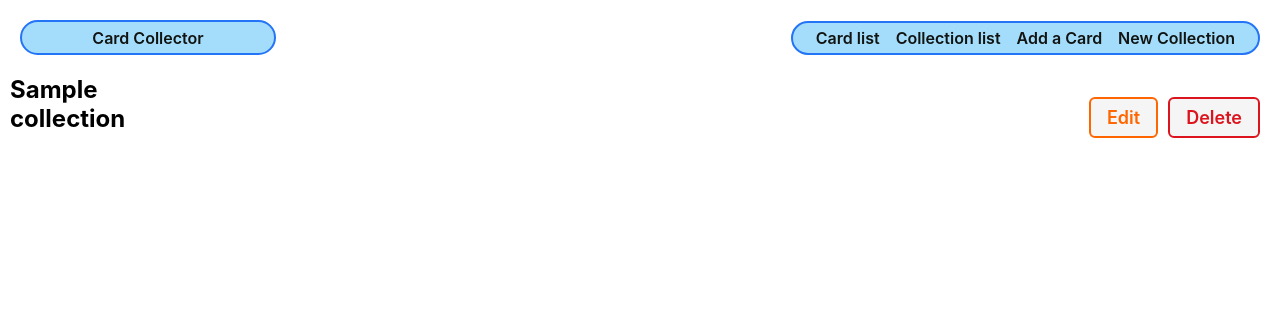
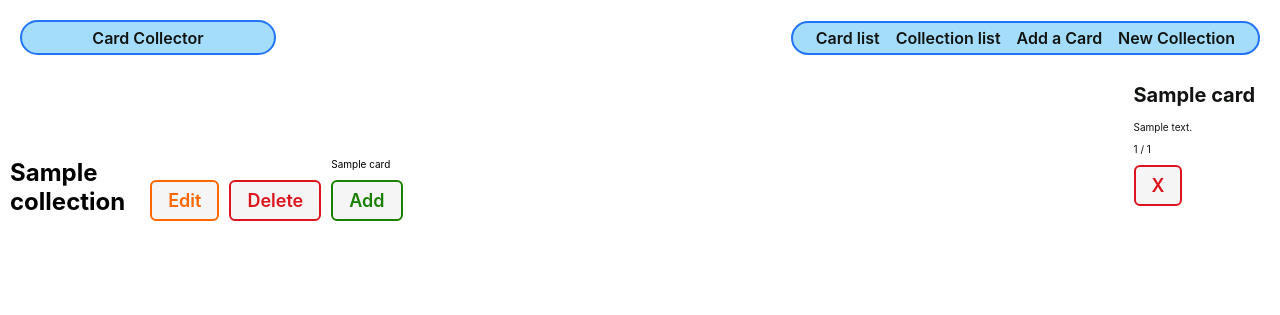
Before and after one commit to jallen105/django-crud-app-lab, a Django app: page /collections/1/ in a window 1280 px wide. Shown: the top 315 px of the page. Run offline with Django 5.2, Linux system fonts and the light colour scheme; tables that the repository leaves empty hold one stand-in row (values such as "Sample post").

Commit message:
added the add and remove card functions for collections.

```diff
--- a/my_app/templates/my_app/collection_detail.html
+++ b/my_app/templates/my_app/collection_detail.html
@@ -6,17 +6,32 @@
 {% block content %}
 
 <h2>{{ collection.name }}</h2>
+<a href="{% url "collection-update" collection.id %}" class="btn warn">Edit</a>
+<a href="{% url "collection-delete" collection.id %}" class="btn danger">Delete</a>
+
+<div>
+    {% for card in card_list %}
+    <p>{{ card.name }}</p>
+    <form action="{% url "add-card" collection.id card.id %}" method='post' >
+        {% csrf_token %}
+        <button type='submit' class='btn submit'>Add</button>
+    </form>
+    {% endfor %}
+</div>
 
 <div class="card-content">
-{% for card in collection.card.all %}
+{% for card in collection.cards.all %}
     <div class="card-details">
         <h1>{{ card.name }}</h1>
         <p>{{ card.oracle_text }}</p>
         <p>{{ card.power}} / {{ card.toughness }}</p>
+        <form action="{% url "remove-card" collection.id card.id %}" method='delete' >
+            {% csrf_token %}
+            <button type='submit' class='btn danger'>X</button>
+        </form>
     </div>
 {% endfor %}
 </div>
-<a href="{% url "collection-update" collection.id %}" class="btn warn">Edit</a>
-<a href="{% url "collection-delete" collection.id %}" class="btn danger">Delete</a>
+
 
 {% endblock %}
--- a/my_app/urls.py
+++ b/my_app/urls.py
@@ -13,5 +13,7 @@ urlpatterns = [
     path('collections/<int:pk>/', views.CollectionDetail.as_view(), name='collection-detail'),
     path('collections/create/', views.CollectionCreate.as_view(), name='collection-create'),
     path('collections/<int:pk>/update/', views.CollectionUpdate.as_view(), name='collection-update'),
-    path('collections/<int:pk>/delete/', views.CollectionDelete.as_view(), name='collection-delete')
+    path('collections/<int:pk>/delete/', views.CollectionDelete.as_view(), name='collection-delete'),
+    path('collections/<int:collection_id>/add-card/<int:card_id>/', views.add_card, name='add-card'),
+    path('collections/<int:collection_id>/remove-card/<int:card_id>/', views.remove_card, name='remove-card')
 ]
--- a/my_app/views.py
+++ b/my_app/views.py
@@ -51,6 +51,19 @@ class CollectionList(ListView):
 class CollectionDetail(DetailView):
     model = Collection
 
+    def get_context_data(self, **kwargs):
+        context = super(CollectionDetail, self).get_context_data(**kwargs)
+        context['card_list'] = Card.objects.all()
+        return context
+
 class CollectionDelete(DeleteView):
     model = Collection
     success_url = '/collections/'
+
+def add_card(request, collection_id, card_id):
+    Collection.objects.get(id=collection_id).cards.add(card_id)
+    return redirect('collection-detail', pk=collection_id)
+
+def remove_card(request, card_id, collection_id):
+    Collection.objects.get(id=collection_id).cards.remove(card_id)
+    return redirect('collection-detail', pk=collection_id)
```
